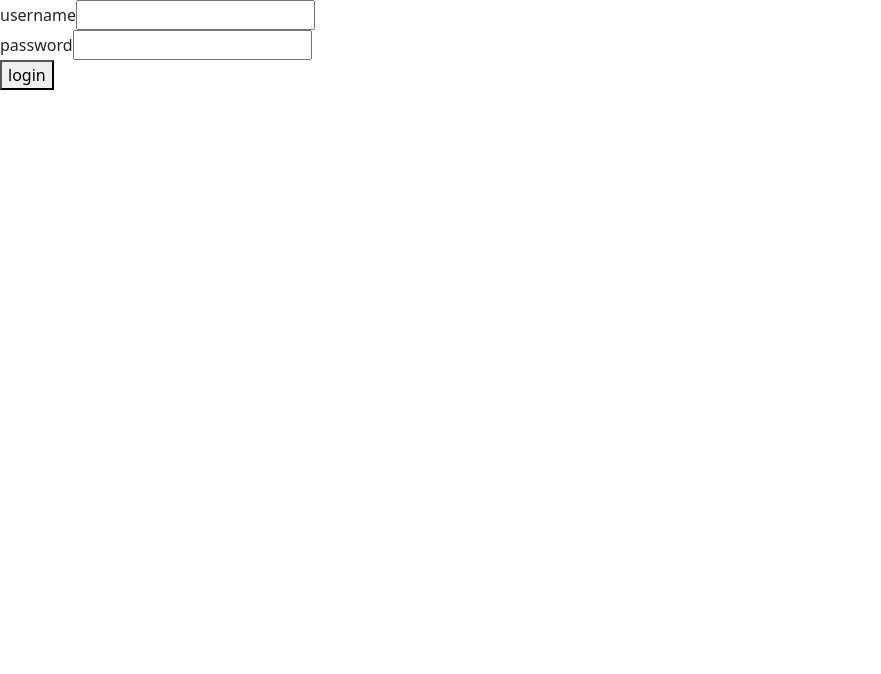
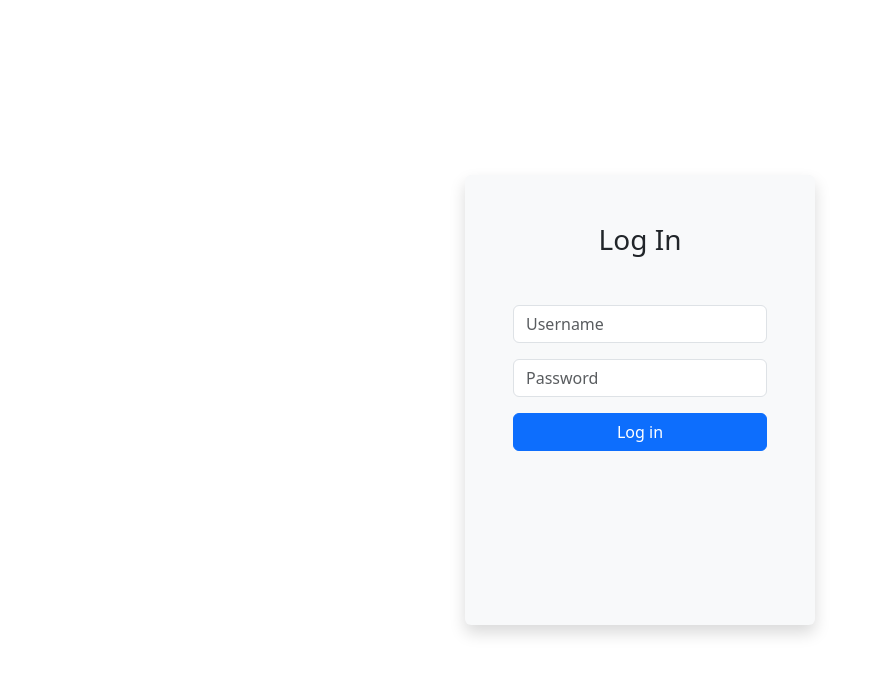
Before and after one commit to leobpdev/Social-Network, a React (Vite) app: page / in a window 1280 px wide. Shown: the top 674 px of the page, without its empty margins (0-881 px from the left). Built offline with nearby package versions, Linux system fonts and the light colour scheme.

Commit message:
Improved design and functionality of the login form

```diff
--- a/src/App.jsx
+++ b/src/App.jsx
@@ -101,7 +101,7 @@ const App = () => {
                     </ul>
                     <div className="mt-auto py-3 text-center">
                       <Link to="/" className="nav-link text-white">
-                        <i className="bi bi-three-dots"></i> More
+                        <i className="bi bi-box-arrow-left"></i> Log out
                       </Link>
                     </div>
                   </div>
--- a/src/components/LoginForm.jsx
+++ b/src/components/LoginForm.jsx
@@ -17,27 +17,34 @@ const LoginForm = () => {
   }
 
   return (
-    <form onSubmit={handleLogin}>
-      <div>
-        username
+    <div className="d-flex justify-content-center align-items-center min-vh-100">
+      <form onSubmit={handleLogin} className="bg-light p-5 rounded shadow w-100" style={{ maxWidth: '350px', minHeight: '450px' }}>
+        <h3 className="text-center mb-5">Log In</h3>
+        <div className="mb-3">
           <input
             type="text"
+            className="form-control"
             value={username}
             name="Username"
             onChange={({ target }) => setUsername(target.value)}
+            placeholder="Username"
           />
         </div>
-      <div>
-        password
+        <div className="mb-3">
           <input
             type="password"
+            className="form-control"
             value={password}
             name="Password"
             onChange={({ target }) => setPassword(target.value)}
+            placeholder="Password"
           />
         </div>
-      <button type="submit">login</button>
+        <button type="submit" className="btn btn-primary w-100">
+          Log in
+        </button>
       </form>
+    </div>
   )
 }
 
```
Lines whose indentation alone changed are shown as unchanged.
